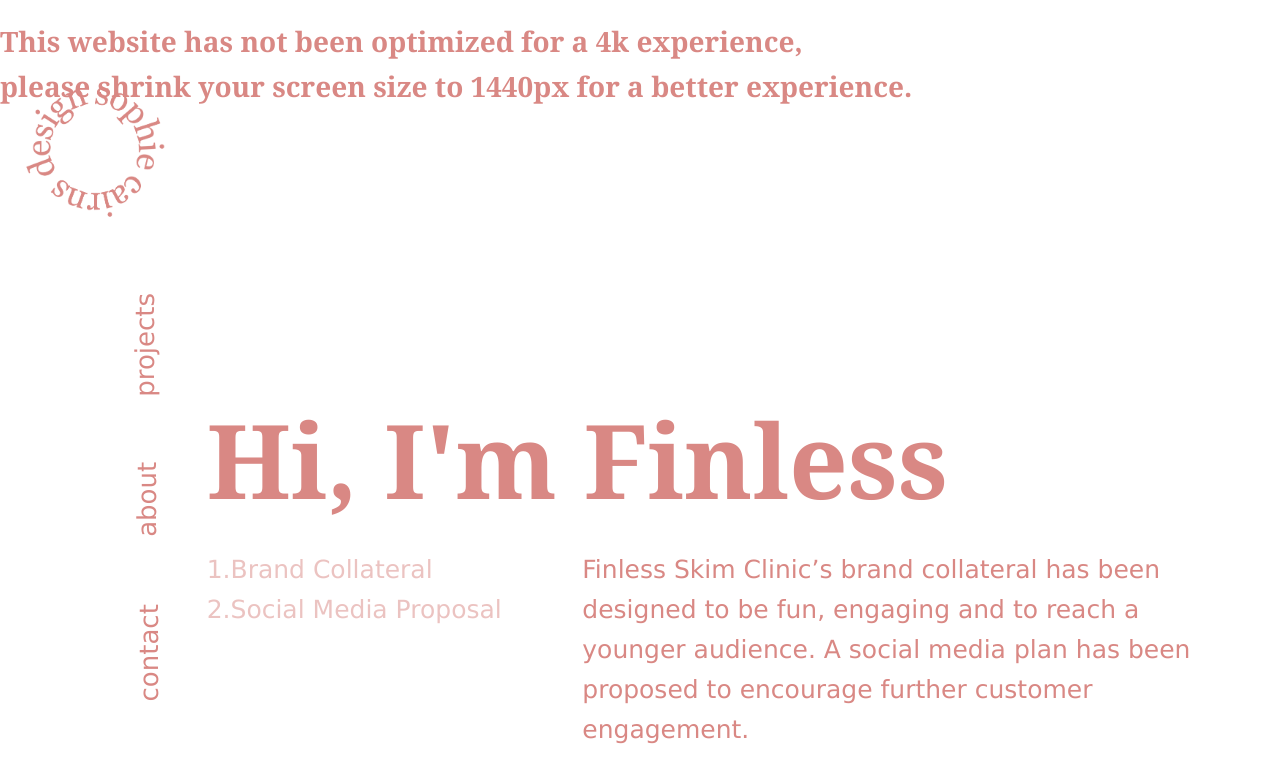
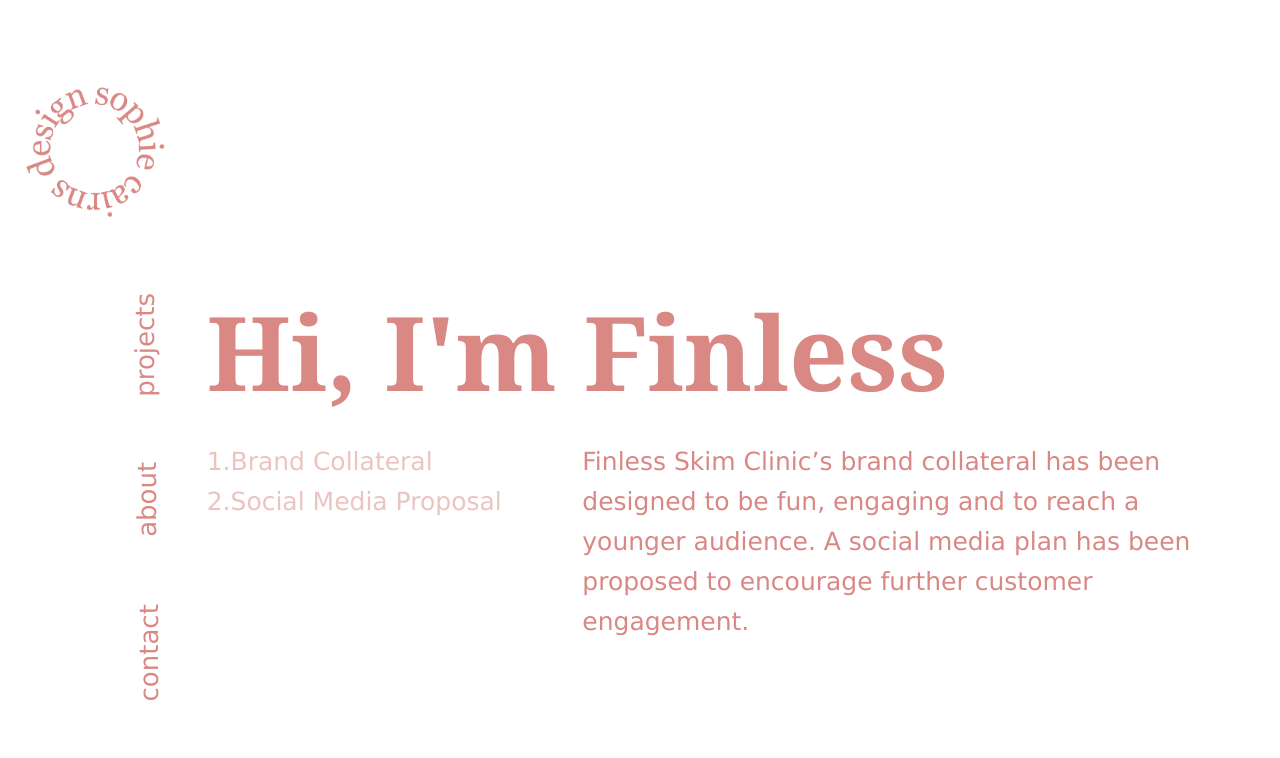
Before and after one commit to sophiecairns/Sophies-portfolio, a plain HTML site: page finless.html in a window 1280 px wide. Shown: the top 758 px of the page. Drawn offline with Linux system fonts and the light colour scheme.

Commit message:
Update finless.html

```diff
--- a/finless.html
+++ b/finless.html
@@ -8,12 +8,6 @@
     <meta name="viewport" content="width=device-width, initial-scale=1" />
     <link rel="stylesheet" href="assets/css/main.min.css" />
 </head>
-<div class="screen-optimisation-notice">
-    <h1 >
-      This website has not been optimized for a 4k experience, <br>
-      please shrink your screen size to 1440px for a better experience.
-    </h1>
-  </div>
     <nav id="nav-container">
       <div>
           <a href="index.html">
```
